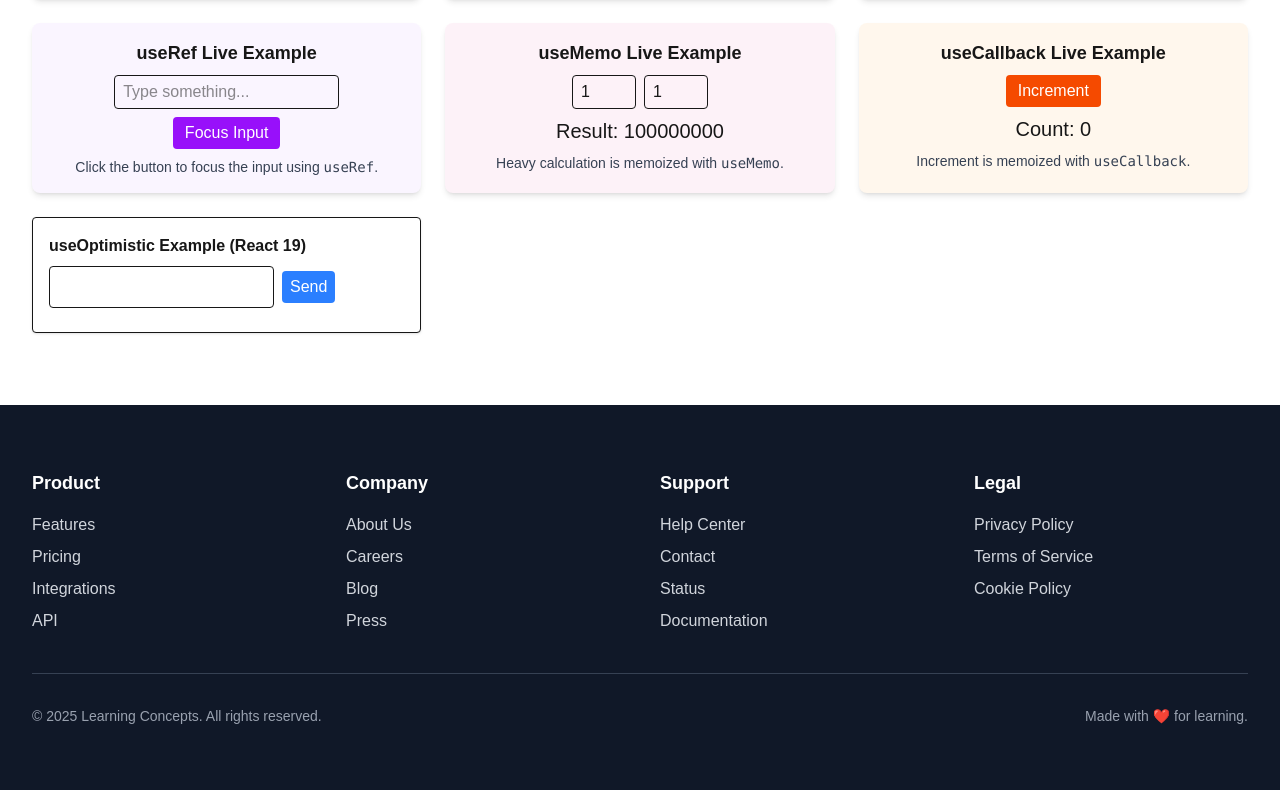
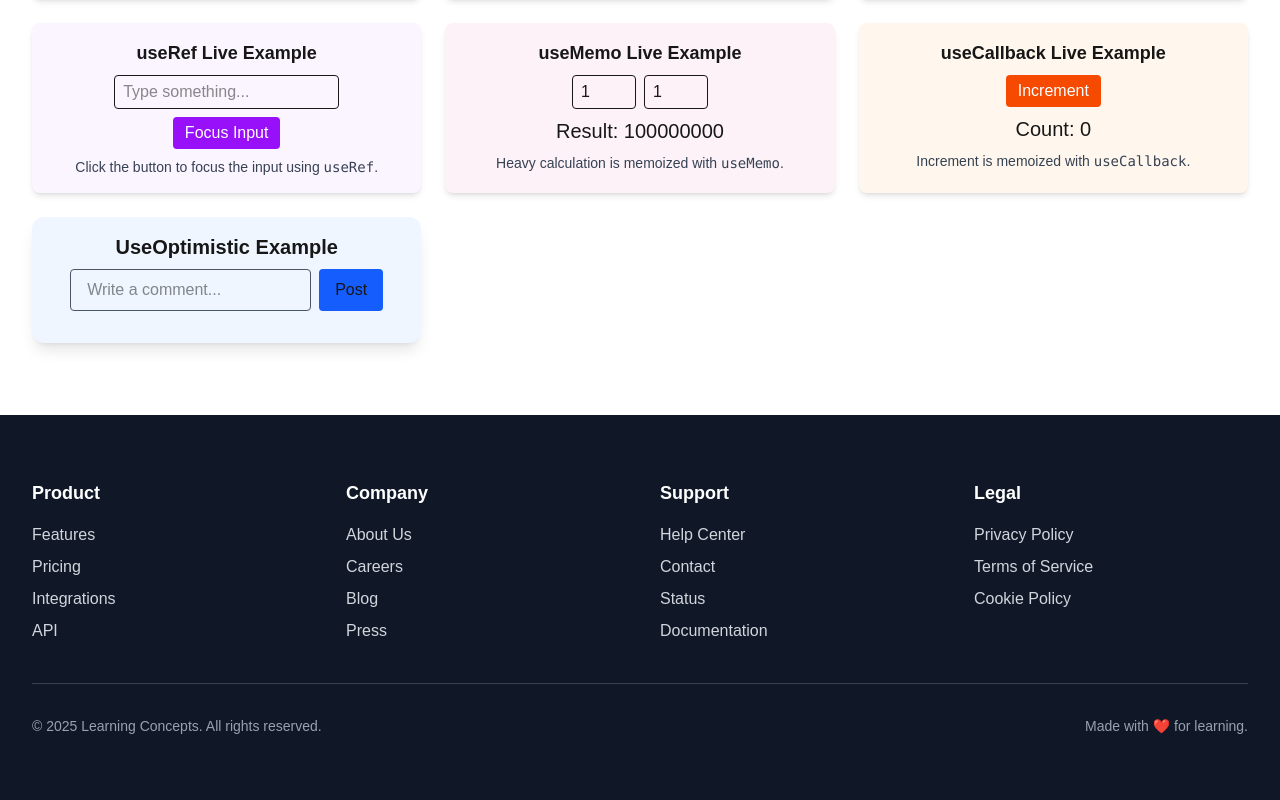
Before and after one commit to RiyaKukadiya/Learning-Concepts, a Next.js app in the folder learning-concepts/: page /react-hook in a window 1280 px wide. Shown: the part 1921-2721 px from the top of the page. Built offline with nearby package versions, Linux system fonts and the light colour scheme.

Commit message:
add useOptimistic hook live exmaple in the react-hook page.

```diff
--- a/learning-concepts/src/components/UseOptimisticLiveExample.tsx
+++ b/learning-concepts/src/components/UseOptimisticLiveExample.tsx
@@ -1,24 +1,120 @@
-import React, { useOptimistic, useState } from "react";
+// import React, { useOptimistic, useState } from "react";
 
-const UseOptimisticLiveExample = () => {
-  const [messages, setMessages] = useState<string[]>([]);
-  const [optimisticMessages, addOptimisticMessage] = useOptimistic(messages, (state, newMsg: string) => [...state, newMsg]);
-  const [input, setInput] = useState("");
+// const UseOptimisticLiveExample = () => {
+//   const [messages, setMessages] = useState<string[]>([]);
+//   const [optimisticMessages, addOptimisticMessage] = useOptimistic(messages, (state, newMsg: string) => [...state, newMsg]);
+//   const [input, setInput] = useState("");
+
+//   return (
+//     <div className="flex flex-col items-center p-4 bg-blue-50 dark:bg-blue-900 rounded-lg shadow-md animate-fade-in">
+//       <h3 className="font-bold mb-2">useOptimistic Example (React 19)</h3>
+//       <input className="border p-2 rounded" value={input} onChange={e => setInput(e.target.value)} />
+//       <button className="ml-2 px-2 py-1 mt-2 bg-blue-500 text-white rounded" onClick={() => {
+//         addOptimisticMessage(input);
+//         setTimeout(() => setMessages(msgs => [...msgs, input]), 1000);
+//         setInput("");
+//       }}>Send</button>
+//       <ul className="mt-2">
+//         {optimisticMessages.map((msg, i) => <li key={i}>{msg}</li>)}
+//       </ul>
+//     </div>
+//   );
+// };
+
+// export default UseOptimisticLiveExample;
+
+
+'use client';
+
+import { useState, useOptimistic } from 'react';
+
+type Comment = {
+  id: number;
+  text: string;
+};
+
+export default function OptimisticCommentBox() {
+  const [comments, setComments] = useState<Comment[]>([]);
+  const [message, setMessage] = useState('');
+  const [optimisticComments, addOptimisticComment] = useOptimistic(
+    comments,
+    (prev, newComment: Comment) => [...prev, newComment]
+  );
+
+  const handleSubmit = async (e: React.FormEvent) => {
+    e.preventDefault();
+    const commentText = message.trim();
+    if (!commentText) return;
+
+    // Create optimistic comment
+    const tempId = Date.now();
+    const newComment: Comment = { id: tempId, text: commentText };
+
+    // Show it immediately
+    addOptimisticComment(newComment);
+
+    // Clear input
+    setMessage('');
+
+    try {
+      const result = await fakeApi(newComment);
+      // On success, update real state
+      setComments(prev => [...prev, result]);
+      setMessage(''); // clear message
+    } catch (err) {
+      // On failure, remove the optimistic comment and show error
+      setComments(prev => prev.filter(c => c.id !== tempId));
+      setMessage(`❌ Failed to post comment`);
+      setTimeout(() => setMessage(''), 2000);
+    }
+  };
 
   return (
-    <div className="p-4 border rounded shadow bg-white dark:bg-gray-800">
-      <h3 className="font-bold mb-2">useOptimistic Example (React 19)</h3>
-      <input className="border p-2 rounded" value={input} onChange={e => setInput(e.target.value)} />
-      <button className="ml-2 px-2 py-1 bg-blue-500 text-white rounded" onClick={() => {
-        addOptimisticMessage(input);
-        setTimeout(() => setMessages(msgs => [...msgs, input]), 1000);
-        setInput("");
-      }}>Send</button>
-      <ul className="mt-2">
-        {optimisticMessages.map((msg, i) => <li key={i}>{msg}</li>)}
+    <div className="flex flex-col items-center p-4 bg-blue-50 rounded-xl shadow-lg">
+       <h2 className="text-xl font-bold mb-2">UseOptimistic Example</h2>
+      <form onSubmit={handleSubmit} className="mb-4 flex gap-2">
+        <input
+          className="flex-1 px-4 py-2 rounded border border-gray-600"
+          placeholder="Write a comment..."
+          value={message.startsWith('❌') ? '' : message}
+          onChange={e => setMessage(e.target.value)}
+        />
+        <button
+          type="submit"
+          className="px-4 py-2 bg-blue-600 hover:bg-blue-700 rounded"
+        >
+          Post
+        </button>
+      </form>
+
+      <ul className="space-y-2">
+        {optimisticComments.map(comment => (
+          <li
+            key={comment.id}
+            className="p-1 rounded border border-gray-700"
+          >
+            {comment.text}
+          </li>
+        ))}
       </ul>
+
+      {message.startsWith('❌') && (
+        <p className="mt-4 text-red-500 text-sm">{message}</p>
+      )}
     </div>
   );
+}
+
+// Fake API that randomly succeeds or fails
+const fakeApi = (comment: Comment): Promise<Comment> => {
+  return new Promise((resolve, reject) => {
+    setTimeout(() => {
+      const shouldSucceed = Math.random() > 0.4; // 60% chance success
+      if (shouldSucceed) {
+        resolve(comment);
+      } else {
+        reject(new Error('Server error'));
+      }
+    }, 1000); // 1 second delay
+  });
 };
-
-export default UseOptimisticLiveExample;
```
